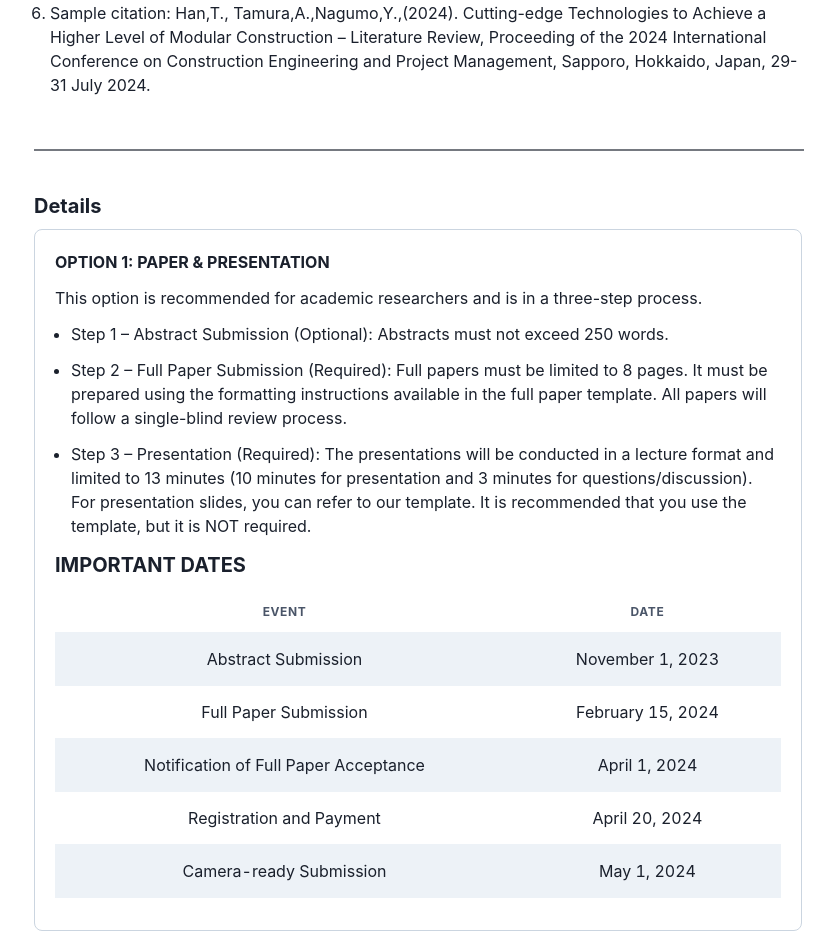
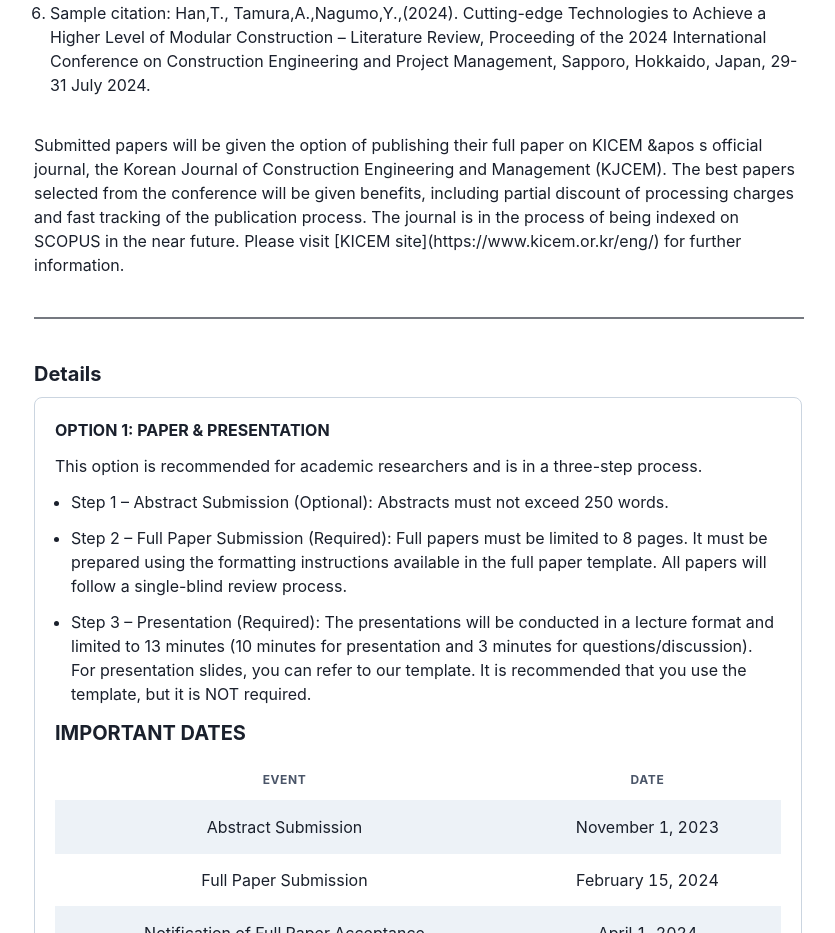
Before and after one commit to ktaroabobon/iccepm2024, a React (Create React App) app: page /submission in a window 1280 px wide. Shown: the part 960-1893 px from the top of the page, without its empty margins (222-1057 px from the left). Built offline with nearby package versions, Linux system fonts and the light colour scheme.

Commit message:
update: Sep updates

```diff
--- a/src/pages/Submission.tsx
+++ b/src/pages/Submission.tsx
@@ -146,6 +146,17 @@ export const Submission: React.FC = () => {
                   Project Management, Sapporo, Hokkaido, Japan, 29-31 July 2024.
                 </ListItem>
               </OrderedList>
+              <Text fontSize="md">
+                Submitted papers will be given the option of publishing their
+                full paper on KICEM &apos s official journal, the Korean Journal
+                of Construction Engineering and Management (KJCEM). The best
+                papers selected from the conference will be given benefits,
+                including partial discount of processing charges and fast
+                tracking of the publication process. The journal is in the
+                process of being indexed on SCOPUS in the near future. Please
+                visit [KICEM site](https://www.kicem.or.kr/eng/) for further
+                information.
+              </Text>
             </VStack>
 
             <br />
```
